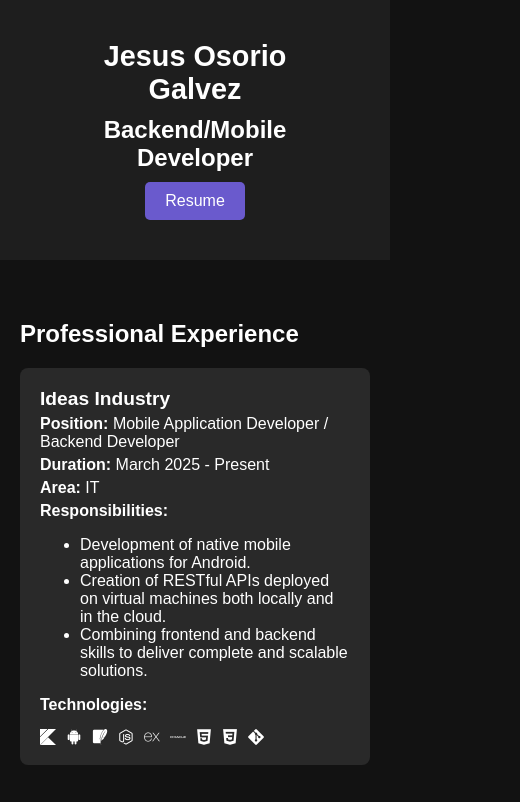
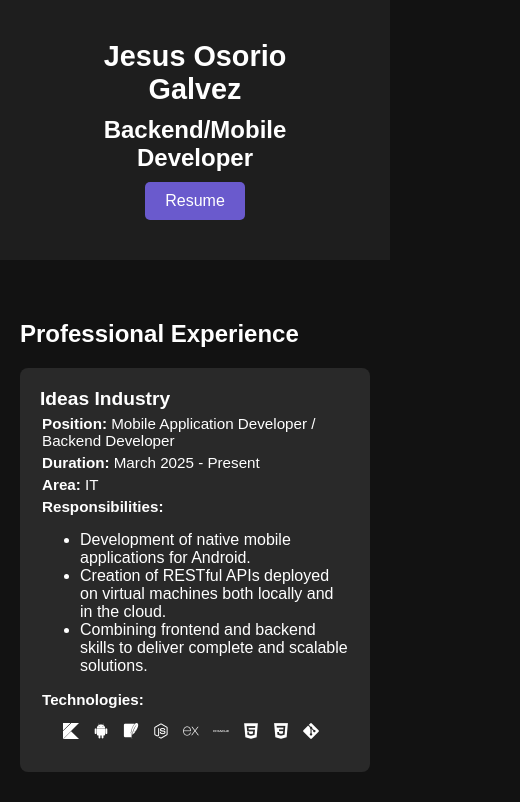
Before and after one commit to jesus2419/jesus2419.github.io, a plain HTML site: page index.html in a window 390 px wide. Shown: the top 802 px of the page, 520 px wide, since content can reach past the window. Drawn offline with nearby package versions, Linux system fonts and the light colour scheme.

Commit message:
Update index.html

```diff
--- a/index.html
+++ b/index.html
@@ -264,25 +264,54 @@
             margin: 5px 0;
         }
 
+        /* ...existing code... */
+        .work-card-text {
+            max-width: 100%;
+            box-sizing: border-box;
+            word-break: break-word;
+            overflow-wrap: break-word;
+        }
+
+        .work-card-text p {
+            max-width: 100%;
+            box-sizing: border-box;
+            word-break: break-word;
+            overflow-wrap: break-word;
+        }
 
                 /* Estilo para los íconos de herramientas/tecnologías */
         .tech-icons {
             display: flex;
             gap: 10px;
             margin-top: 15px;
+            flex-wrap: wrap; /* Permite que los iconos bajen a otra línea */
+            justify-content: flex-start;
         }
 
-        .tech-icons img {
+        .tech-icons img, .tech-icons i {
             width: 30px;
             height: 30px;
             object-fit: contain;
             border-radius: 5px;
             transition: transform 0.2s ease;
+            margin-bottom: 5px;
         }
 
-        .tech-icons img:hover {
+        .tech-icons img:hover, .tech-icons i:hover {
             transform: scale(1.1);
             cursor: pointer;
+        }
+
+        /* Responsive: reduce tamaño y espacio de iconos en pantallas pequeñas */
+        @media (max-width: 768px) {
+            .tech-icons {
+                gap: 6px;
+                justify-content: center;
+            }
+            .tech-icons img, .tech-icons i {
+                width: 24px;
+                height: 24px;
+            }
         }
 
 
@@ -360,6 +389,11 @@
 
     .profile-content p {
         font-size: 0.9rem; /* Ajuste de tamaño del texto */
+    }
+
+    .work-card-text p {
+        font-size: 0.95rem;
+        padding: 0 2px;
     }
 }
 
```
Lines whose indentation alone changed are shown as unchanged.
